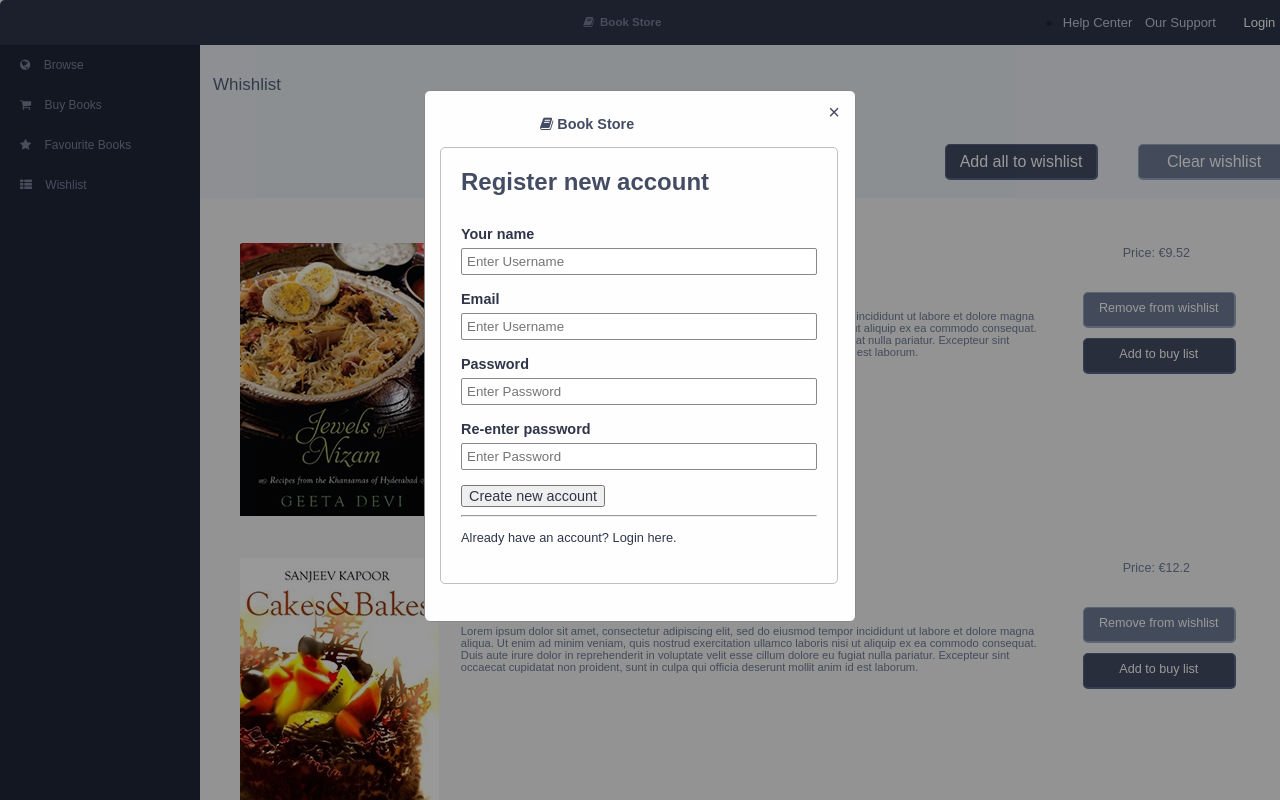
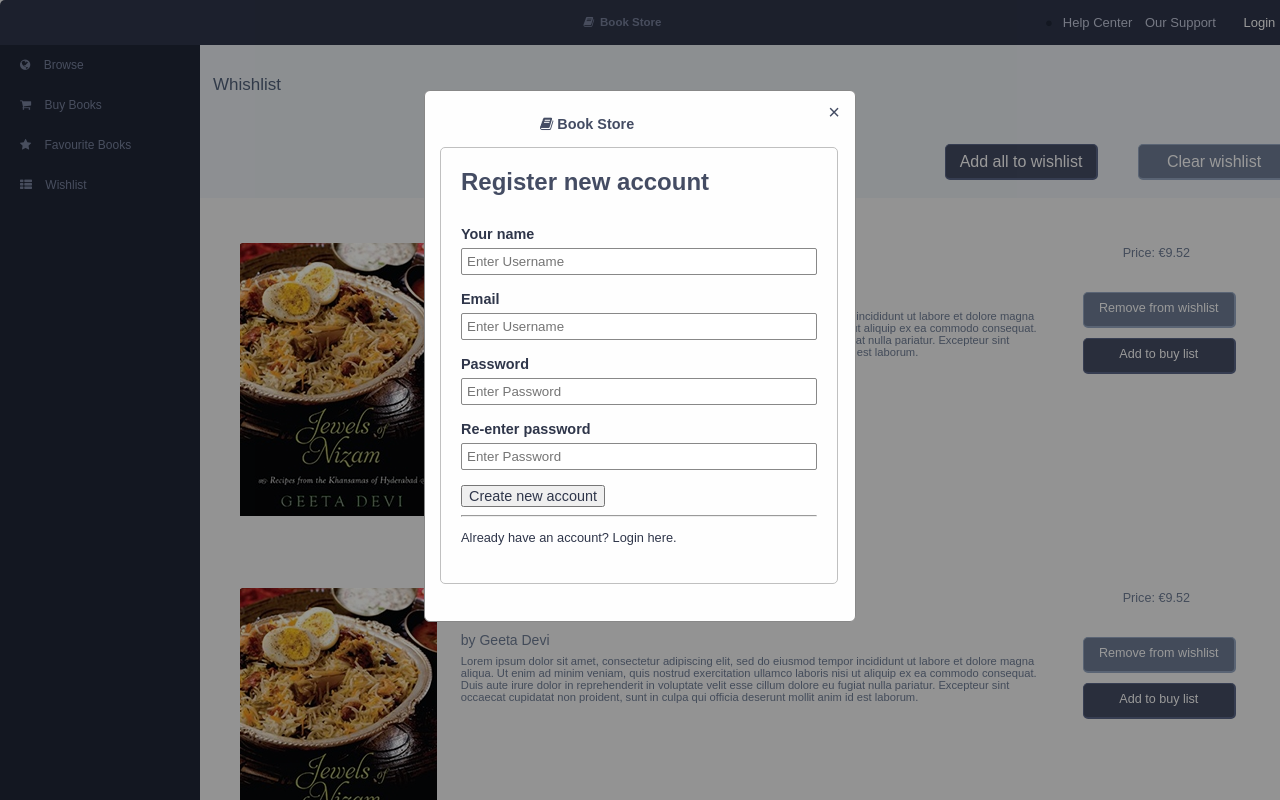
Before and after one commit to birutep/jp172_1_komanda, a React app in the folder book_store_app/: page /wishlist in a window 1280 px wide. Shown: the top 800 px of the page. Built offline with nearby package versions, Linux system fonts and the light colour scheme.

Commit message:
Grid scrollbar: 	- Scrollbar atsiranda tada, kai gride yra 3 ir daugiau knygos.

```diff
--- a/book_store_app/src/DivaiKnygomsAtvaizduot/DivKnyga2/DivKnyga2.css
+++ b/book_store_app/src/DivaiKnygomsAtvaizduot/DivKnyga2/DivKnyga2.css
@@ -1,10 +1,8 @@
 .buy_books_box {
     clear: both;
     padding: 15px;
-    max-height: 330px;
+    max-height: 270px;
 }
-
-
 
 .buy_books_box_book_about {
     height: 100%;
--- a/book_store_app/src/DivaiKnygomsAtvaizduot/DivKnyga4/DivKnyga4.css
+++ b/book_store_app/src/DivaiKnygomsAtvaizduot/DivKnyga4/DivKnyga4.css
@@ -3,7 +3,7 @@
 .box {
     clear: both;
     padding: 15px;
-    height: 100%;
+    max-height: 270px;
     /* text-align: left;  */
 }
 
--- a/book_store_app/src/Grids/GridBuyBooks/GridBuyBooks.css
+++ b/book_store_app/src/Grids/GridBuyBooks/GridBuyBooks.css
@@ -14,7 +14,7 @@
 .booksGridArea{
     display: grid;
     grid-template-columns: repeat(1, 1fr);
-    grid-auto-rows: 370px;
+    grid-auto-rows: 330px;
     grid-gap: 15px;
     font-size: 14px;
     overflow-y: scroll;
--- a/book_store_app/src/Grids/GridWhishlist/GridWhishlist.css
+++ b/book_store_app/src/Grids/GridWhishlist/GridWhishlist.css
@@ -14,7 +14,7 @@
 .booksGridArea{
     display: grid;
     grid-template-columns: repeat(1, 1fr);
-    grid-auto-rows: 300px;
+    grid-auto-rows: 330px;
     grid-gap: 15px;
     font-size: 14px;
     overflow-y: scroll;
--- a/book_store_app/src/Wishlist/Wishlist.js
+++ b/book_store_app/src/Wishlist/Wishlist.js
@@ -1,6 +1,6 @@
 import React from 'react';
 import SubHeader from '../SubHeader/SubHeader';
-import books from '../data/books.json';             //kolkas viskas is to paties jasono
+import books from '../data/books_buybooks_forTesting_bp.json';             //kolkas viskas is to paties jasono
 import Book from '../DivaiKnygomsAtvaizduot/DivKnyga4/DivKnyga4';
 
 import Gridas from '../Grids/GridWhishlist/GridWhishlist';
--- a/book_store_app/src/data/books_buybooks_forTesting_bp.json
+++ b/book_store_app/src/data/books_buybooks_forTesting_bp.json
@@ -12,14 +12,27 @@
         "count":100
     },
     {
-        "author":"Senjeev Kapoor",
-        "title":"Cakes & Bakes",
-        "year":2004,
+        "author":"Geeta Devi",
+        "title":"Jewels of Nizam",
+        "year":2000,
         "about":"Lorem ipsum dolor sit amet, consectetur adipiscing elit, sed do eiusmod tempor incididunt ut labore et dolore magna aliqua. Ut enim ad minim veniam, quis nostrud exercitation ullamco laboris nisi ut aliquip ex ea commodo consequat. Duis aute irure dolor in reprehenderit in voluptate velit esse cillum dolore eu fugiat nulla pariatur. Excepteur sint occaecat cupidatat non proident, sunt in culpa qui officia deserunt mollit anim id est laborum.",
-        "id":"002",
-        "price":12.20,
-        "img":"IMG/books_book_02.jpg",
-        "rating":5,
+        "id":"001",
+        "price":9.52,
+        "img":"IMG/books_book_01.jpg",
+        "rating":5.0,
+        "count":100
+    },
+    {
+        "author":"Geeta Devi",
+        "title":"Jewels of Nizam",
+        "year":2000,
+        "about":"Lorem ipsum dolor sit amet, consectetur adipiscing elit, sed do eiusmod tempor incididunt ut labore et dolore magna aliqua. Ut enim ad minim veniam, quis nostrud exercitation ullamco laboris nisi ut aliquip ex ea commodo consequat. Duis aute irure dolor in reprehenderit in voluptate velit esse cillum dolore eu fugiat nulla pariatur. Excepteur sint occaecat cupidatat non proident, sunt in culpa qui officia deserunt mollit anim id est laborum.",
+        "id":"001",
+        "price":9.52,
+        "img":"IMG/books_book_01.jpg",
+        "rating":5.0,
         "count":100
     }
+
+
 ]
```
